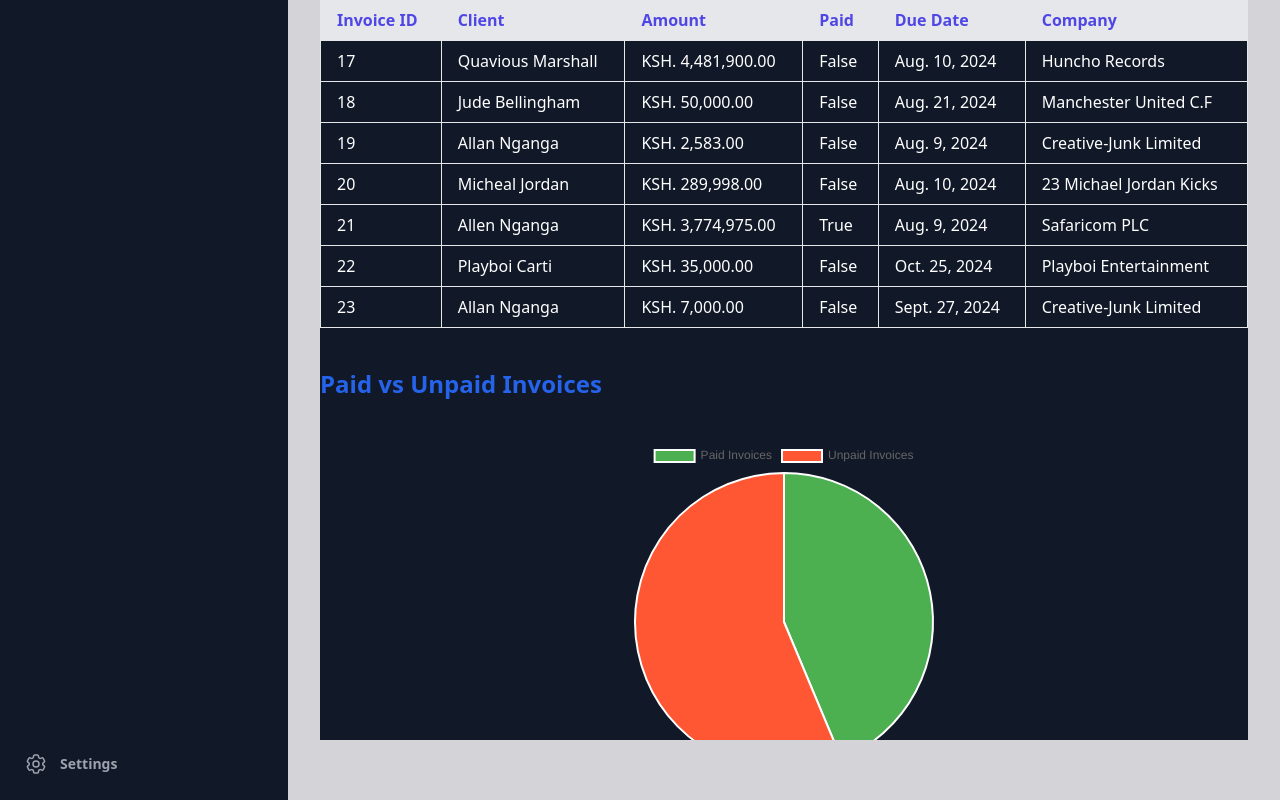
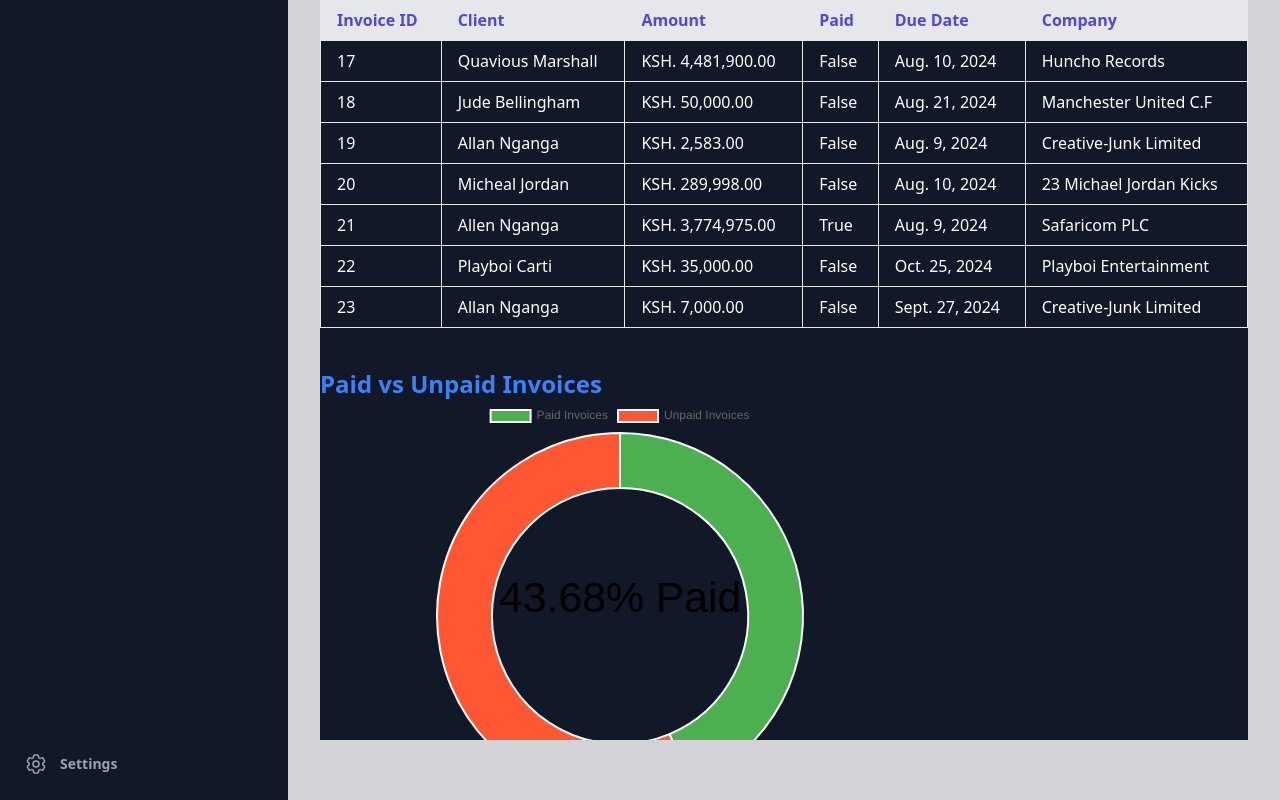
Before and after one commit to allan-nganga/django_invoice_generator, a Django app: page /reports/invoices/ in a window 1280 px wide. Shown: the part 461-1261 px from the top of the page. Run offline with Django 5.2, Linux system fonts and the light colour scheme; data comes from the database, SQL or seed files in the repository; both versions use the stored data as it was after the commit; style sheets or scripts are compiled from the project's sources; parts of the project's set-up code (start-up, migrations or seed data) failed here and were passed over; some libraries are stand-ins or nearby versions.

Commit message:
Changed pie chart to donut chart

```diff
--- a/login/templates/reports/invoice_reports.html
+++ b/login/templates/reports/invoice_reports.html
@@ -103,39 +103,60 @@
             </tbody>
         </table>
 
-        <!-- Pie Chart Section -->
-        <div class="mt-10" style="height: 400px;">
-            <h2 class="text-2xl font-bold text-blue-600">Paid vs Unpaid Invoices</h2>
-            <canvas class="mt-10 mb-7" id="invoicePieChart" style="width: 100px; height: 100px;"></canvas>
+        <!-- Donut Chart Section -->
+        <div class="mt-10" style="width: 600px; height: 400px;">
+            <h2 class="text-2xl font-bold text-blue-500">Paid vs Unpaid Invoices</h2>
+            <canvas id="invoiceDonutChart" style="width: 600px; height: 400px;"></canvas>
         </div>
     </div>
 </div>
 
+<!-- Include jQuery (Fix the jQuery not defined issue) -->
+<script src="https://code.jquery.com/jquery-3.6.0.min.js"></script>
+
 <!-- Include Chart.js -->
 <script src="https://cdn.jsdelivr.net/npm/chart.js"></script>
-<script src="https://code.jquery.com/jquery-3.6.0.min.js"></script>
 
-<!-- Script to handle date range and render the pie chart -->
+<!-- Plugin for Chart.js v3+ to display text in the center -->
 <script>
-    const dateFilter = document.getElementById('date_filter');
-    const customDateRange = document.getElementById('custom-date-range');
-    dateFilter.addEventListener('change', function () {
-        if (this.value === 'custom') {
-            customDateRange.classList.remove('hidden');
-        } else {
-            customDateRange.classList.add('hidden');
+    // Custom plugin for Chart.js v3+ to display text in the center of the donut chart
+    const centerTextPlugin = {
+        id: 'centerText',  // Plugin ID for Chart.js v3+
+        beforeDraw: function(chart) {
+            if (chart.config.type === 'doughnut') {
+                const width = chart.width;
+                const height = chart.height;
+                const ctx = chart.ctx;
+                ctx.restore();
+
+                const totalInvoices = {{ total_paid_amount|default:"0" }} + {{ total_unpaid_amount|default:"0" }};
+                const paidPercentage = (({{ total_paid_amount|default:"0" }} / totalInvoices) * 100).toFixed(2);
+
+                const fontSize = (height / 150).toFixed(2);
+                ctx.font = `${fontSize}em sans-serif`;
+                ctx.textBaseline = "middle";
+
+                const text = `${paidPercentage}% Paid`,
+                    textX = Math.round((width - ctx.measureText(text).width) / 2),
+                    textY = height / 2;
+
+                ctx.fillText(text, textX, textY);
+                ctx.save();
+            }
         }
-    });
+    };
 
-    // Render the Pie Chart using Chart.js
-    const ctx = document.getElementById('invoicePieChart').getContext('2d');
+    // Register the plugin
+    Chart.register(centerTextPlugin);
 
-    // Use Django variables for chart data
-    const totalPaidAmount = {{ total_paid_amount |default:0 }};
-    const totalUnpaidAmount = {{ total_unpaid_amount|default:0 }};
+    // Script to render the donut chart
+    const ctx = document.getElementById('invoiceDonutChart').getContext('2d');
 
-    const invoicePieChart = new Chart(ctx, {
-        type: 'pie',
+    const totalPaidAmount = parseFloat({{ total_paid_amount|default:"0" }});
+    const totalUnpaidAmount = parseFloat({{ total_unpaid_amount|default:"0" }});
+
+    const invoiceDonutChart = new Chart(ctx, {
+        type: 'doughnut',  // Use doughnut type for donut chart
         data: {
             labels: ['Paid Invoices', 'Unpaid Invoices'],
             datasets: [{
@@ -146,8 +167,9 @@
             }]
         },
         options: {
-            responsive: true, // Make it responsive
-            maintainAspectRatio: false, // Disable the default aspect ratio
+            responsive: true,
+            maintainAspectRatio: false,
+            cutout: '70%',  // Defines the size of the hole in the donut chart
             plugins: {
                 legend: {
                     position: 'top',
```
Also changed, not shown: db.sqlite3.
